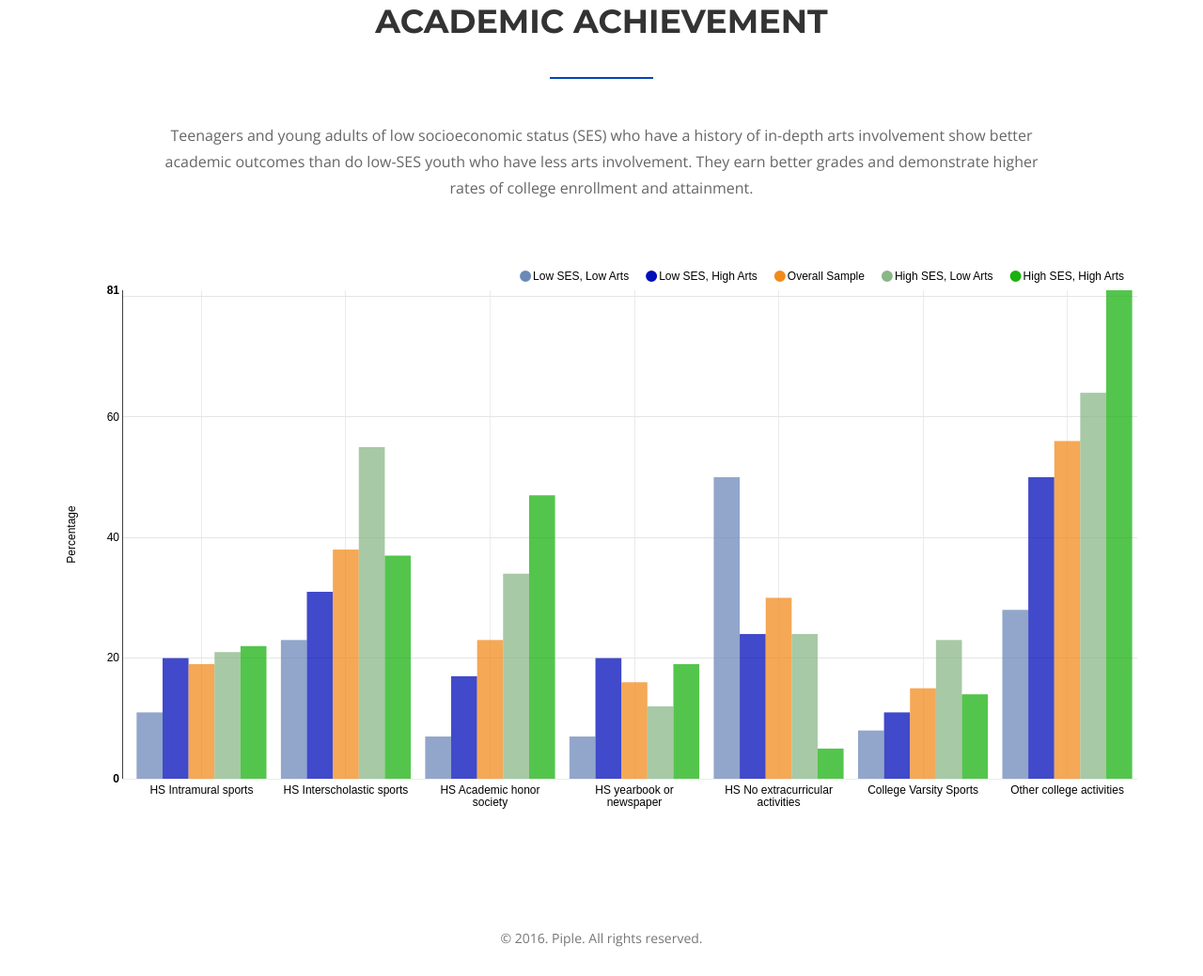
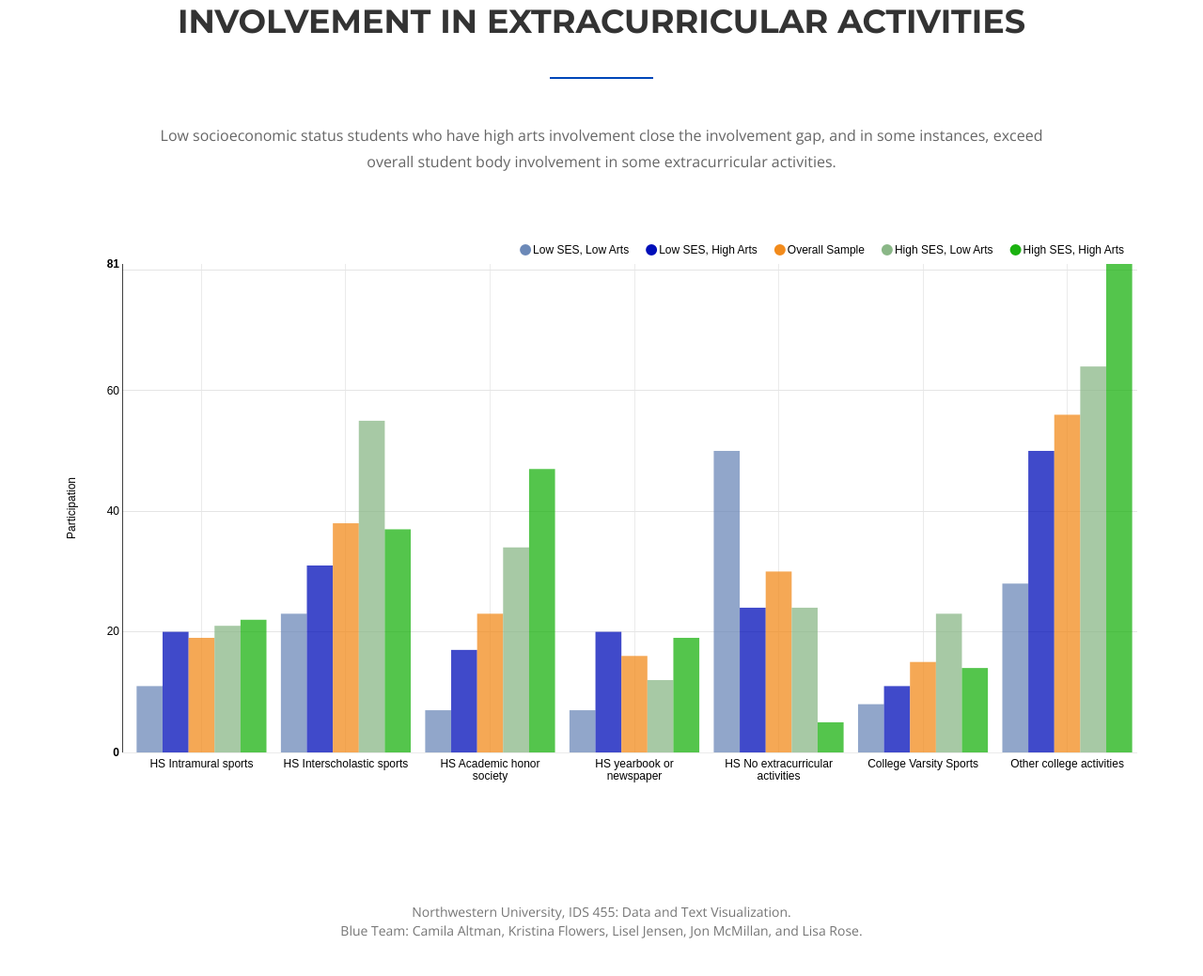
Before and after one commit to liseljensen/liseljensen.github.io, a plain HTML site: page index.html in a window 1280 px wide. Shown: the part 2098-3137 px from the top of the page at 94% size. Drawn offline with nearby package versions, Linux system fonts and the light colour scheme.

```diff
--- a/index.html
+++ b/index.html
@@ -76,7 +76,7 @@
                         <h2>Project Overview</h2>
                         <span class="header_line"></span>
                         <div class="s_descr_wrap">
-                            <div class="s_descr">Multiple studies following United States' elementary, high school and college students have found art and music education benefits all who participate but has an exceptionally positive impact on students who are educationally or economically disadvantaged. Students with an arts education perform better academically and participate more in school and civic activities.</div>
+                            <div class="s_descr">Multiple studies following elementary, high school, and college students from all parts of the United States have found that art and music education benefits all who participate, and especially students who are educationally or economically disadvantaged. Students with an arts education perform better academically and participate more in school and civic activities.</div>
                         </div>
                     </div>
 
@@ -127,10 +127,10 @@
             <div class="container">
                 <div class="row">
                      <div class="section_header">
-                        <h2>ACADEMIC ACHIEVEMENT</h2>
+                        <h2>Involvement in Extracurricular Activities</h2>
                         <span class="header_line"></span>
                         <div class="s_descr_wrap">
-                            <div class="s_descr">Teenagers and young adults of low socioeconomic status (SES) who have a history of in-depth arts involvement show better academic outcomes than do low-SES youth who have less arts involvement. They earn better grades and demonstrate higher rates of college enrollment and attainment.</div>
+                            <div class="s_descr">Low socioeconomic status students who have high arts involvement close the involvement gap, and in some instances, exceed overall student body involvement in some extracurricular activities.</div>
                         </div>
                     </div>
                     <div class="col-md-12 text-center clearfix">
@@ -146,7 +146,7 @@
             <div class="container">
                 <div class="row">
                     <div class="copy">
-                        <p>&copy; 2016. Piple. All rights reserved.</p>
+                        <p>Northwestern University, IDS 455: Data and Text Visualization.  <br> Blue Team: Camila Altman, Kristina Flowers, Lisel Jensen, Jon McMillan, and Lisa Rose.</p>
                     </div>
                 </div>
             </div>
@@ -262,7 +262,7 @@
                 //console.log('Render Complete');
             });
             chart.color(["#6c89b8", "#000EB9", "#f28b1c", "#8ab787", "#1bb210"]);
-            chart.yAxis.axisLabel("Percentage");
+            chart.yAxis.axisLabel("Participation");
             chart.yAxis.tickFormat(formatPercent);
 
             chart.showControls(false).stacked(false);
```
Also changed, not shown: 1 other file.
